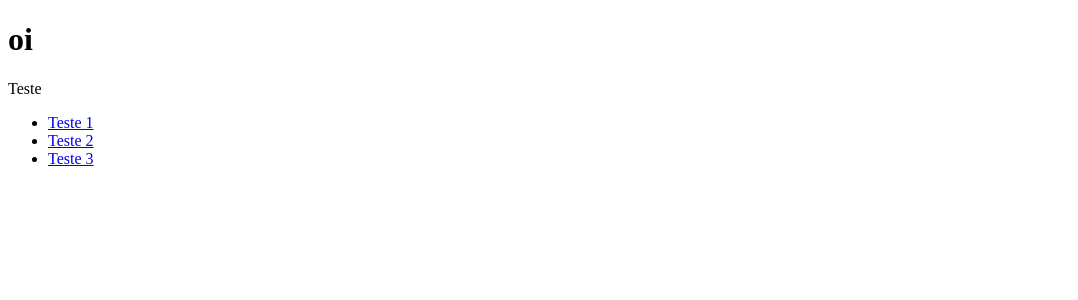
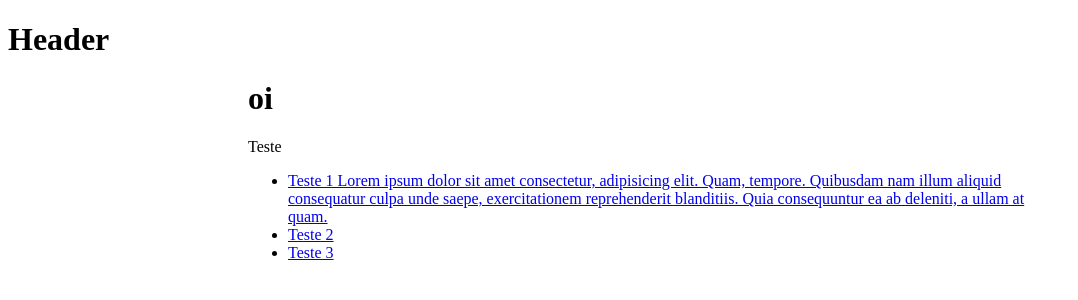
Before and after one commit to belclei/blog, a Next.js app: page / in a window 1280 px wide. Shown: the top 300 px of the page, without its empty margins (0-1078 px from the left). Built offline with nearby package versions, Linux system fonts and the light colour scheme.

Commit message:
Main, Header components

```diff
--- /dev/null
+++ b/src/components/Header/index.tsx
@@ -0,0 +1,3 @@
+export function Header() {
+  return <h1>Header</h1>
+}
--- /dev/null
+++ b/src/components/Main/index.tsx
@@ -0,0 +1,15 @@
+import { ReactNode } from 'react'
+import { Header } from '../Header'
+import styles from './styles.module.scss'
+
+interface MainProps {
+  children: ReactNode
+}
+export function Main(props: MainProps) {
+  return (
+    <main className={styles.mainContainer}>
+      <Header />
+      <div className={styles.contentContainer}>{props.children}</div>
+    </main>
+  )
+}
--- /dev/null
+++ b/src/components/Main/styles.module.scss
@@ -0,0 +1,9 @@
+.mainContainer {
+  width: 100vw;
+  height: 100vh;
+}
+.contentContainer {
+  max-width: 800px;
+  margin: 0 auto;
+  padding: 0 1rem;
+}
--- a/src/pages/index.tsx
+++ b/src/pages/index.tsx
@@ -1,15 +1,20 @@
 import type { NextPage } from 'next'
 import Link from 'next/link'
+import { Main } from '../components/Main'
 
 const Home: NextPage = () => {
   return (
-    <>
+    <Main>
       <h1>oi</h1>
       <p>Teste</p>
       <ul>
         <li>
           <Link href="/blog/teste1">
-            <a>Teste 1</a>
+            <a>
+              Teste 1 Lorem ipsum dolor sit amet consectetur, adipisicing elit. Quam, tempore. Quibusdam nam illum
+              aliquid consequatur culpa unde saepe, exercitationem reprehenderit blanditiis. Quia consequuntur ea ab
+              deleniti, a ullam at quam.
+            </a>
           </Link>
         </li>
 
@@ -25,7 +30,7 @@ const Home: NextPage = () => {
           </Link>
         </li>
       </ul>
-    </>
+    </Main>
   )
 }
 
```
